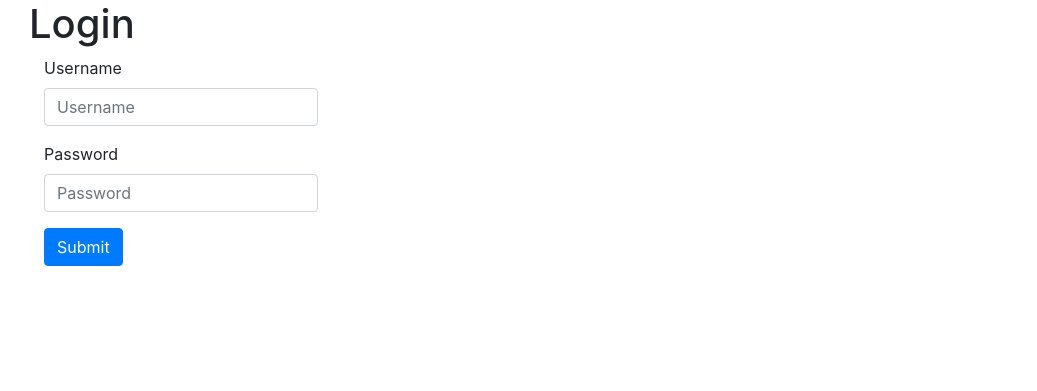
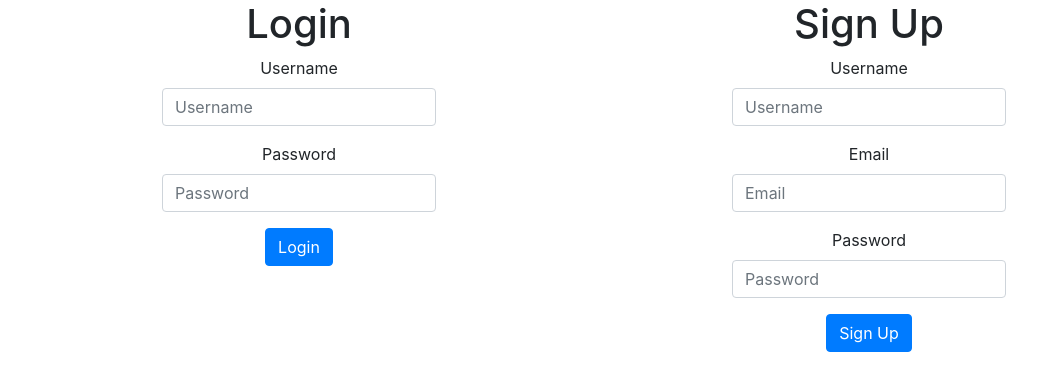
Before and after one commit to tyler71/id_django, a Django app: page /login in a window 1280 px wide. Shown: the part 56-447 px from the top of the page, without its empty margins (56-1093 px from the left). Run offline with Django 3.2, Linux system fonts and the light colour scheme; some libraries are stand-ins or nearby versions.

Commit message:
Add signup form (non functioning)

```diff
--- a/app/image_difference/forms.py
+++ b/app/image_difference/forms.py
@@ -3,3 +3,8 @@ from django import forms
 class LoginForm(forms.Form):
     username = forms.CharField()
     password = forms.CharField(widget=forms.PasswordInput)
+
+class SignupForm(forms.Form):
+    username = forms.CharField()
+    email    = forms.EmailField()
+    password = forms.CharField(widget=forms.PasswordInput)
--- a/app/image_difference/templates/login.html
+++ b/app/image_difference/templates/login.html
@@ -8,16 +8,32 @@ Login page
 
 {% block content %}
 <div class="container" id="convert">
+    <div class="row row-cols-sm-2 row-cols-1">
+        <div class="col text-center">
             <h1>Login</h1>
-    <div class="container d-inline-flex">
-        <form action="{% url 'home' %}" enctype="multipart/form-data" method="post">
+            <div class="container justify-content-center d-inline-flex">
+                <form action="{% url 'login' %}" enctype="multipart/form-data" method="post">
                     {% csrf_token %}
                     {% bootstrap_form login_form layout='inline' %}
                     {% buttons %}
-            <button id="add-image-button" type="submit" class="btn btn-primary">Submit</button>
-            <span id="add-image-error-message" class="d-none" style="color: red">Error message</span>
+                    <button id="login-button" type="submit" class="btn btn-primary">Login</button>
                     {% endbuttons %}
                 </form>
             </div>
         </div>
+        <div class="col text-center">
+            <h1>Sign Up</h1>
+            <div class="container justify-content-center d-inline-flex">
+                <form action="{% url 'login' %}" enctype="multipart/form-data" method="post">
+                    {% csrf_token %}
+                    {% bootstrap_form signup_form layout='inline' %}
+                    {% buttons %}
+                    <button id="signup-button" type="submit" class="btn btn-primary">Sign Up</button>
+                    {% endbuttons %}
+                </form>
+            </div>
+        </div>
+    </div>
+</div>
+    </div>
 {% endblock %}
--- a/app/image_difference/views.py
+++ b/app/image_difference/views.py
@@ -5,10 +5,9 @@ from django.contrib.auth.mixins import LoginRequiredMixin
 from django.shortcuts import render, redirect
 from django.views import View
 
-from convertimage.forms import NewImageForm
 from convertimage.models import ImageUnit
 
-from .forms import LoginForm
+from .forms import LoginForm, SignupForm
 
 log = logging.getLogger(__name__)
 
@@ -18,7 +17,7 @@ class LoginPage(View):
         if request.user.is_authenticated is True:
             return redirect('dashboard')
         else:
-            return render(request, 'login.html', {'login_form': LoginForm(), "a": NewImageForm()})
+            return render(request, 'login.html', {'login_form': LoginForm(), "signup_form": SignupForm()})
     def post(self, request):
         username = request.POST["username"]
         password = request.POST["password"]
```
Lines whose indentation alone changed are shown as unchanged.
